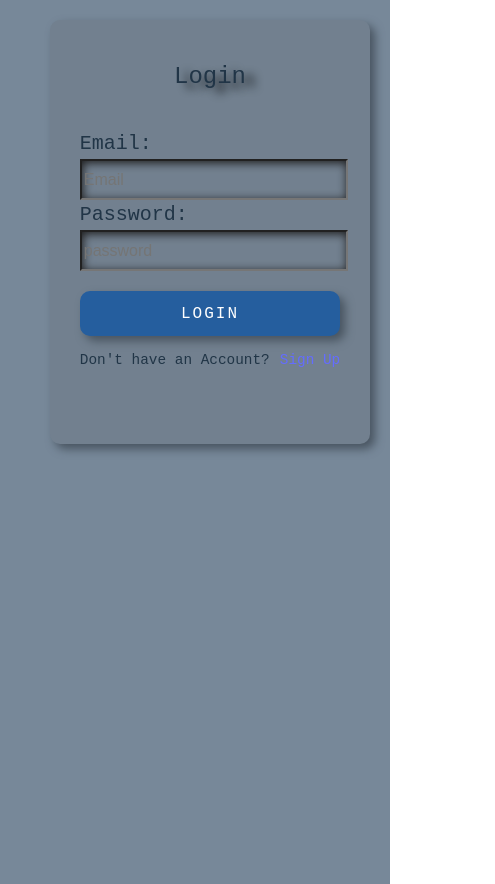
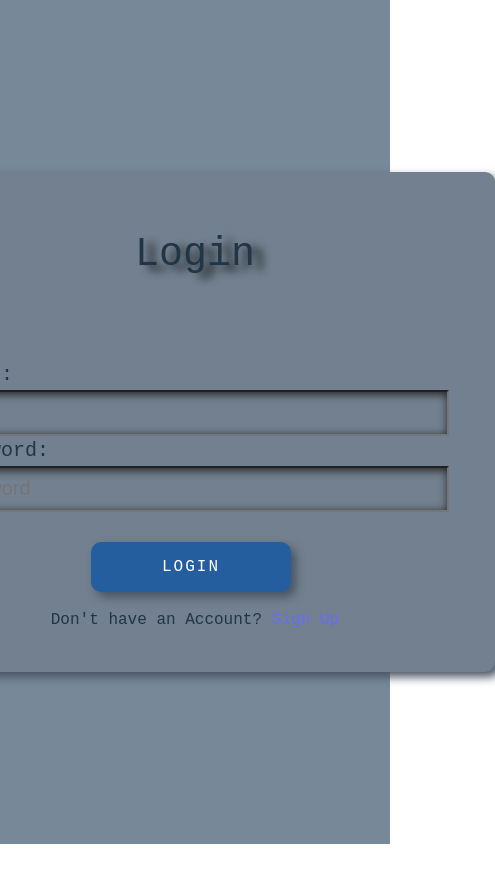
Before and after one commit to BabatundeOla1/EMRAPPFRONTEND, a React (Vite) app: page / in a window 390 px wide. Shown: the whole page, 495 px wide, since content can reach past the window. After the commit the page ends 844 px from the top, so only its background shows below. Built offline with nearby package versions, Linux system fonts and the light colour scheme.

Commit message:
New responsiveness Update

```diff
--- a/src/components/Login.jsx
+++ b/src/components/Login.jsx
@@ -51,7 +51,6 @@ function Login(){
             <Link to={'/DashBoard'}>
               <button className={styles.dontHaveAnAccountSignUpButton}>LOGIN</button>
             </Link>
-            {/* <button className={styles.dontHaveAnAccountSignUpButton}>LOGIN</button> */}
 
             <p>Don't have an Account?
               <Link className={styles.linkToSignUp} to= {'/SignUp'}> Sign Up </Link>
--- a/src/components/SignUp.jsx
+++ b/src/components/SignUp.jsx
@@ -52,14 +52,14 @@ function SignUp() {
 
 
 
-  useEffect(() => {
-    axios
-      .get("http://localhost:9100/signup")
-      .then(result => {
-        setExampleList(result.data);
-      })
+  // useEffect(() => {
+  //   axios
+  //     .get("http://localhost:9100/signup")
+  //     .then(result => {
+  //       setExampleList(result.data);
+  //     })
 
-  }, );
+  // }, );
 
   return (
     <div className={styles.signUpForm}>
--- a/src/components/login.module.css
+++ b/src/components/login.module.css
@@ -69,86 +69,41 @@ color: black;
   font-size: 1rem;
 }
 
-
-/* Media Queries for responsiveness */
-
-/* For tablets and small desktop screens (max-width: 1024px) */
-@media (max-width: 1024px) {
+/* Samsung S20 screen */
+@media (max-width: 375px) {
+  body {
+    padding: 20px;
+    border: groove;
+    height: 600px;
+  }
+  .newLoginForm{
+    align-items: center;
+    justify-content: center;
+    margin-bottom: 100px;
+  }
   .loginPage {
-    width: 500px; /* Reduce width on medium screens */
-    height: auto; /* Allow height to adjust based on content */
+    width: 320px;
+    height: 700px;
+    padding: 15px;
+    margin-bottom: 20px;
   }
-
+  .login {
+    font-size: 24px;
+  }
   .loginPage input {
-    width: 100%; /* Full width for input fields */
-    font-size: 18px; /* Smaller font size */
+    width: 100%;
+    font-size: 16px;
+    height: 35px;
   }
-
   .dontHaveAnAccountSignUpButton {
-    width: 180px; /* Reduce button width */
-    margin-left: 50px; /* Adjust button margin */
+    width: 250px;
+    height: 45px;
+    margin-left: 23px;
+  }
+  .dontHaveAnAccountSignUp {
+    margin-top: 20px;
+  }
+  .dontHaveAnAccountSignUp p {
+    font-size: 1rem;
   }
 }
-
-/* For tablets and large mobile screens (max-width: 768px) */
-@media (max-width: 768px) {
-  body {
-    flex-direction: column; /* Stack content vertically */
-    justify-content: flex-start;
-  }
-
-  .loginPage {
-    width: 90%; /* Full width of the container */
-    height: auto; /* Allow height to adjust based on content */
-    padding: 20px; /* Add padding */
-  }
-
-  .login {
-    font-size: 30px; /* Smaller font size */
-  }
-
-  .loginPage input {
-    width: 100%; /* Full width for input fields */
-    font-size: 18px; /* Smaller font size */
-  }
-
-  .dontHaveAnAccountSignUpButton {
-    width: 100%; /* Full width for the button */
-    margin-left: 0; /* Remove left margin */
-  }
-}
-
-/* For mobile devices (max-width: 480px) */
-@media (max-width: 480px) {
-  body {
-    padding: 20px; /* Add some padding to avoid content touching edges */
-  }
-
-  .loginPage {
-    width: 100%; /* Full width of the container */
-    padding: 15px; /* Adjust padding */
-  }
-
-  .login {
-    font-size: 24px; /* Even smaller font size */
-  }
-
-  .loginPage input {
-    width: 100%; /* Full width for input fields */
-    font-size: 16px; /* Smaller font size */
-    height: 35px; /* Adjust input height */
-  }
-
-  .dontHaveAnAccountSignUpButton {
-    width: 100%; /* Full width for the button */
-    height: 45px; /* Adjust button height */
-  }
-
-  .dontHaveAnAccountSignUp {
-    margin-top: 20px; /* Reduce gap for small screens */
-  }
-
-  .dontHaveAnAccountSignUp p {
-    font-size: 0.9rem; /* Adjust font size for smaller screens */
-  }
-}
--- a/src/components/signUp.module.css
+++ b/src/components/signUp.module.css
@@ -66,3 +66,48 @@ select{
   font-size: rem;
   color: #255e9e;
 }
+
+
+@media (max-width: 375px) {
+  body {
+    padding: 20px;
+    height: 600px;
+  }
+
+  .newSignUpForm{
+    margin-top: -20px;
+  }
+  .signUpForm {
+    width: 320px;
+    height: 700px;
+    padding: 15px;
+    margin-bottom: 20px;
+  }
+
+  .signUp {
+    font-size: 30px;
+  }
+
+  .signUpForm input {
+    width: 100%;
+    font-size: 16px;
+    height: 40px;
+  }
+
+  .alreadyHaveAnAccount button {
+    height: 45px;
+  }
+
+  .alreadyHaveAnAccount p {
+    font-size: 1rem;
+  }
+
+  .linkToLogin {
+    font-size: 1rem;
+  }
+
+  select {
+    width: 100%;
+    height: 35px;
+  }
+}
```
